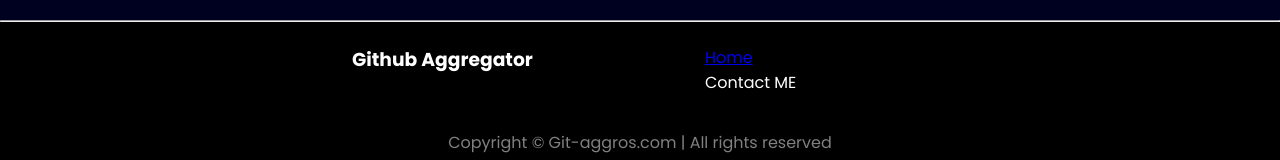
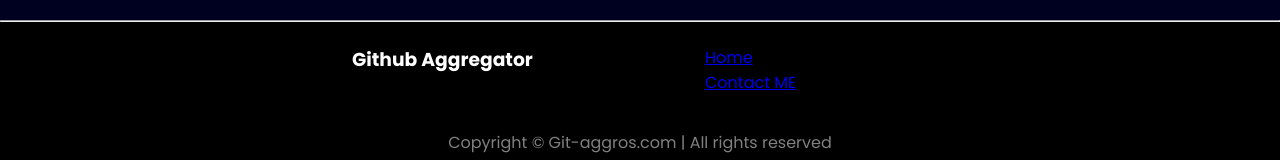
Before and after one commit to PDA-KALABURAGI/GitHub-Aggregator, a plain HTML site: page Home page/index.html in a window 1280 px wide. Shown: the part 928-1088 px from the top of the page. Drawn offline with nearby package versions, Linux system fonts and the light colour scheme.

Commit message:
Update index.html

```diff
--- a/Home page/index.html
+++ b/Home page/index.html
@@ -58,7 +58,7 @@ display=swap" rel="stylesheet">
 <li><a href="#connect1">Home</a></li>
 <!--<li>About</li>
 <li>Services</li>-->
-<li>Contact ME</li>
+<li><a href="https://github.com/PDA-KALABURAGI/GitHub-Aggregator">Contact ME</a></li>
 </ul>
 </div>
 </ul>
```
